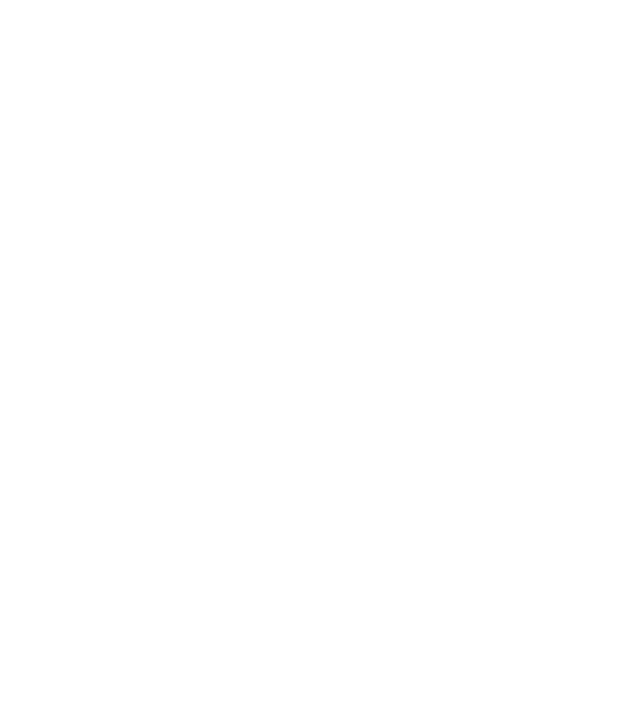
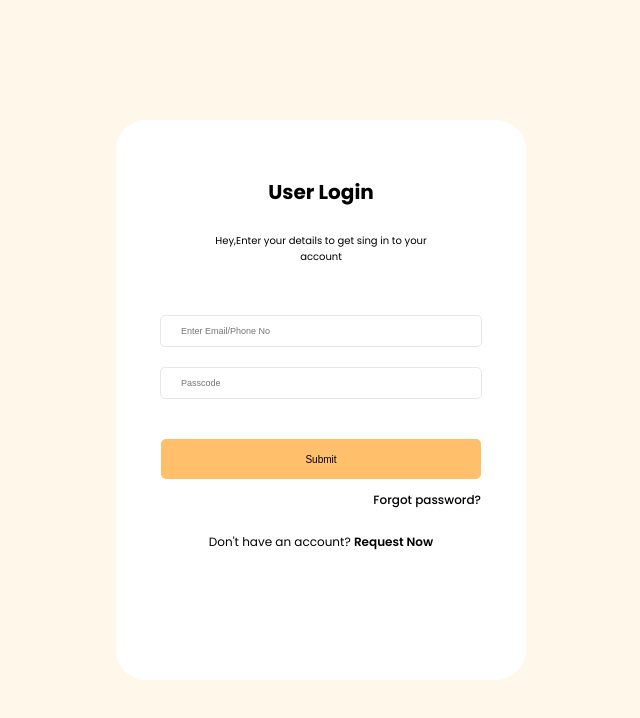
Before and after one commit to codebox283/XpenzTrack, a React (Create React App) app in the folder client/: page /login in a window 1280 px wide. Before the commit this address had no page. Shown: the top 718 px of the page, without its empty margins (319-959 px from the left). Built offline with nearby package versions, Linux system fonts and the light colour scheme.

Commit message:
Login Page

```diff
--- a/client/src/App.js
+++ b/client/src/App.js
@@ -1,6 +1,7 @@
 import './App.css';
 import { BrowserRouter as Router, Routes, Route } from 'react-router-dom';
 import Home from './pages/Home.js';
+import Login from './pages/Login.js';
 
 function App() {
   return (
@@ -8,9 +9,9 @@
         <div className="App">
             <Routes>
                 <Route path="/" element={<Home />} />
-                {/* <Route path="/register" element={<RegisterPage />} />
-                <Route path="/login" element={<LoginPage />} />
-                <Route path="/home" element={<Homepage />} />
+                {/* <Route path="/register" element={<RegisterPage />} /> */}
+                <Route path="/login" element={<Login />} />
+                {/* <Route path="/home" element={<Homepage />} />
                 <Route path="/resume-parser" element={<ResumeParser />} /> */}
             </Routes>
         </div>
--- /dev/null
+++ b/client/src/pages/Login.js
@@ -0,0 +1,24 @@
+import '../styles/Login.css';
+
+const Login = () => {
+
+    return (
+        <div className='auth'>
+
+            <div className='container'>
+                <h2 className='header'>User Login</h2>
+                <p className='header-text'>Hey,Enter your details to get sing in to your account</p>
+                <form>
+                <input type='text' placeholder='Enter Email/Phone No'  className='user-fild'></input><br></br>
+                <input type='password' placeholder='Passcode' className='user-fild'></input><br></br>
+                <input type='submit' className='submit-button'></input>
+                </form>
+                <p className='text-1'>Forgot password?</p>
+                <p className='text-2'>Don't have an account? <a href='#..'>Request Now</a></p>
+            </div>
+        </div>
+
+    );
+}
+
+export default Login;
--- /dev/null
+++ b/client/src/styles/Login.css
@@ -0,0 +1,74 @@
+.auth {
+    height: 100vh;
+    display: flex;
+    justify-content: center;
+    align-items: center;
+    background-color: rgb(255, 248, 234);
+}
+
+.container {
+    height: 60%;
+    width: 400px;
+    display: flex;
+    flex-direction: column;
+    padding: 40px 5px;
+    border-radius: 30px;
+    background-color: #ffffff;
+    font-family: 'Poppins';
+    text-align: center;
+    /* align-items: center; */
+}
+
+.header {
+    font-size: 20px;
+}
+
+.header-text {
+    font-weight: 800px;
+    margin-bottom: 40px;
+    width: 60%;
+    align-self: center;
+    font-size: 10px;
+}
+
+.user-fild {
+    margin: 10px;
+    padding: 10px 20px;
+    width: 70%;
+    border: solid 1px rgb(231, 231, 231);
+    border-radius: 5px;
+    font-size: 9px;
+}
+
+.submit-button {
+    margin-top: 30px;
+    padding: 10px 20px;
+    height: 40px;
+    width:80%;
+    font-size: 10px;
+    border-radius: 5px;
+    background-color: rgb(255, 191, 107);
+    border: none;
+}
+
+.submit-button:hover {
+    color: #ffffff;
+    background-color: rgb(101, 60, 13);
+}
+.text-1{
+    font-weight: 500;
+    font-size: 12px;
+    text-align: right;
+    margin-right: 40px;
+}
+
+.text-2{
+    font-size: 12px;
+}
+
+.text-2 a{
+    font-size: 12px;
+    text-decoration: none;
+    color: black;
+    font-weight: 600;
+}
```
